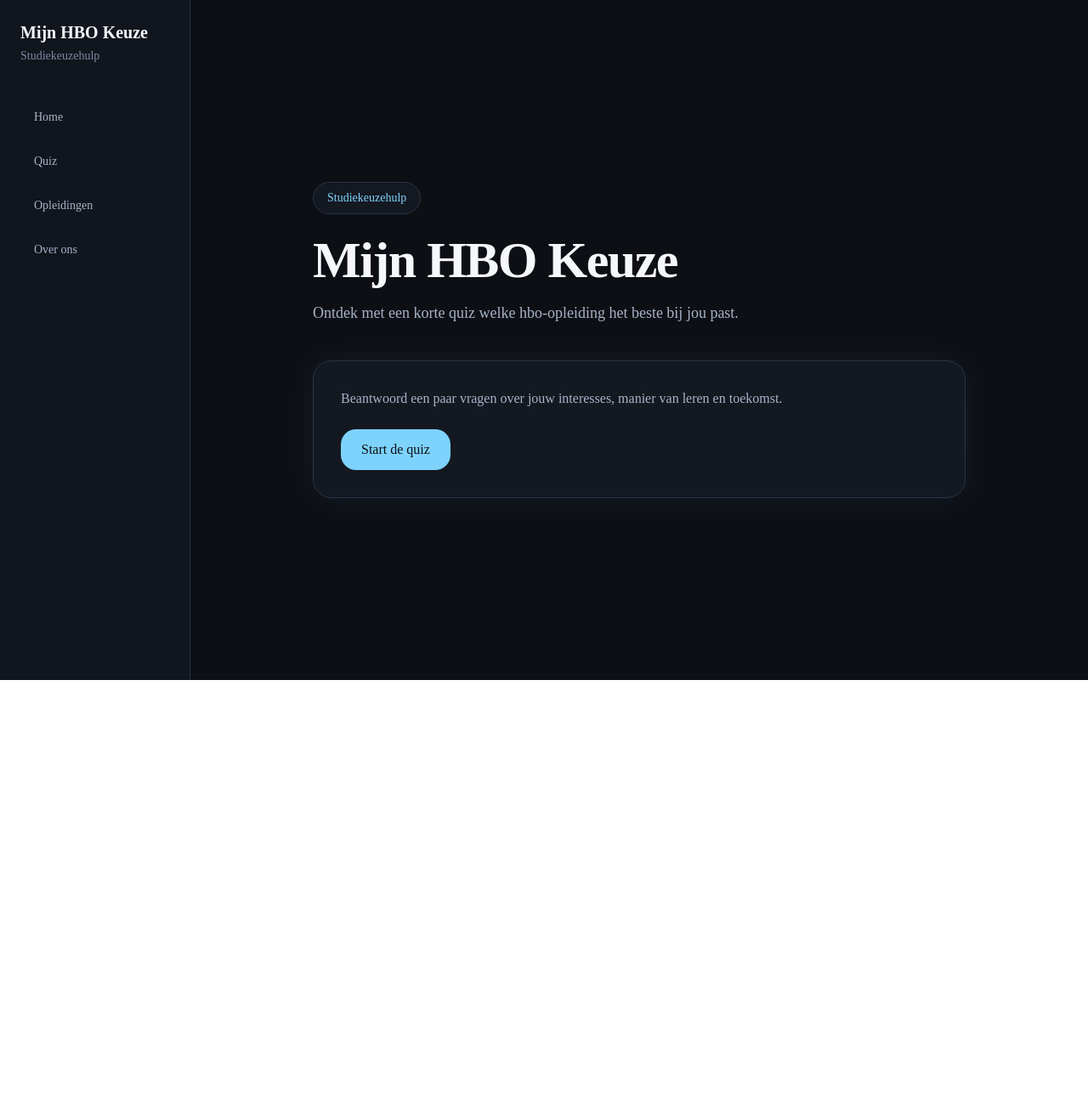
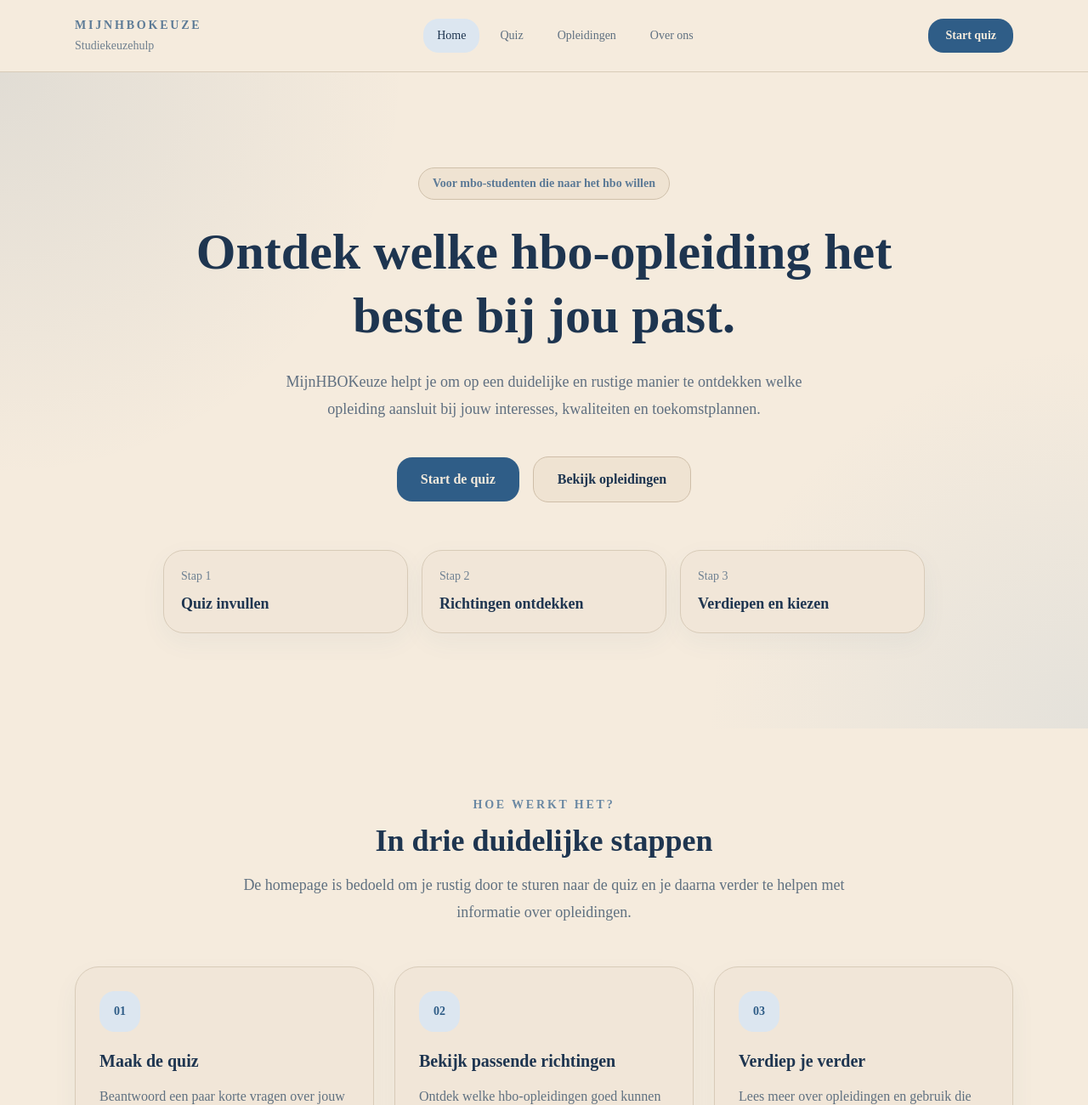
Before and after one commit to SejlaC/MijnHBOKeuze, a Next.js app: page / in a window 1280 px wide. Shown: the top 1300 px of the page at 85% size. Before the commit the page ends 800 px from the top, so only its background shows below. Built offline with nearby package versions, Linux system fonts and the light colour scheme.

Commit message:
redesign homepage with centered light mode and cleaner layout

```diff
--- a/src/app/page.tsx
+++ b/src/app/page.tsx
@@ -8,61 +8,240 @@ export default function HomePage() {
     { name: "Over ons", href: "/about-us" },
   ];
 
+  const steps = [
+    {
+      number: "01",
+      title: "Maak de quiz",
+      description:
+        "Beantwoord een paar korte vragen over jouw interesses, manier van leren en toekomst.",
+    },
+    {
+      number: "02",
+      title: "Bekijk passende richtingen",
+      description:
+        "Ontdek welke hbo-opleidingen goed kunnen aansluiten bij jouw profiel en voorkeuren.",
+    },
+    {
+      number: "03",
+      title: "Verdiep je verder",
+      description:
+        "Lees meer over opleidingen en gebruik die informatie om een betere studiekeuze te maken.",
+    },
+  ];
+
+  const benefits = [
+    {
+      title: "Duidelijke studiekeuzehulp",
+      description:
+        "MijnHBOKeuze helpt mbo-studenten om overzicht te krijgen in de mogelijkheden binnen het hbo.",
+    },
+    {
+      title: "Rustige en overzichtelijke pagina",
+      description:
+        "De informatie is duidelijk verdeeld, zodat je rustig kunt oriënteren zonder dat de pagina te druk wordt.",
+    },
+    {
+      title: "Gemaakt voor mbo naar hbo",
+      description:
+        "De inhoud is gericht op studenten die nadenken over hun volgende stap richting een hbo-opleiding.",
+    },
+  ];
+
   return (
-    //main container met achtergrond en tekstkleur
-    <main className="min-h-screen bg-[#0D0F14] text-[#F5F7FB]">
-      <div className="flex min-h-screen w-full">
-        <aside className="hidden w-56 flex-col border-r border-[#2A3345] bg-[#11151D] p-6 md:flex">
-          <div className="mb-10">
-            <h2 className="text-xl font-semibold">Mijn HBO Keuze</h2>
-            <p className="mt-1 text-sm text-[#7E8AA3]">Studiekeuzehulp</p>
+    <main className="min-h-screen bg-[#F5EBDD] text-[#1E3550]">
+      <header className="border-b border-[#D8CBB8] bg-[#F5EBDD]/95 backdrop-blur">
+        <div className="mx-auto flex max-w-6xl items-center justify-between px-6 py-5">
+          <div>
+            <p className="text-sm font-semibold uppercase tracking-[0.2em] text-[#5C7A96]">
+              MijnHBOKeuze
+            </p>
+            <p className="mt-1 text-sm text-[#6F7F8F]">Studiekeuzehulp</p>
           </div>
 
-          {/* navigatie-items worden met map functie gegenereerd */}
-          <nav className="space-y-2">
+          <nav className="hidden items-center gap-2 md:flex">
             {navItems.map((item) => (
               <Link
                 key={item.name}
                 href={item.href}
-                className="block w-full rounded-xl px-4 py-3 text-left text-sm text-[#A8B3C7] transition hover:bg-[#1B2230] hover:text-[#7DD3FC]"
+                className={`rounded-2xl px-4 py-2.5 text-sm font-medium transition-all duration-300 ${
+                  item.href === "/"
+                    ? "bg-[#DCE6F0] text-[#1E3550]"
+                    : "text-[#5E6F80] hover:bg-[#EADFD0] hover:text-[#1E3550]"
+                }`}
               >
                 {item.name}
               </Link>
             ))}
           </nav>
-        </aside>
 
-        <section className="flex flex-1 items-center justify-center px-6 py-12">
-          <div className="w-full max-w-3xl">
-            <div className="mb-6 inline-flex rounded-full border border-[#2A3345] bg-[#141821] px-4 py-2 text-sm text-[#7DD3FC]">
-              Studiekeuzehulp
+          <Link
+            href="/quiz"
+            className="rounded-2xl bg-[#2F5D87] px-5 py-2.5 text-sm font-semibold text-[#F5EBDD] transition-all duration-300 hover:-translate-y-0.5 hover:bg-[#264D71]"
+          >
+            Start quiz
+          </Link>
+        </div>
+      </header>
+
+      <section className="relative overflow-hidden">
+        <div className="absolute inset-0 bg-[radial-gradient(circle_at_top_left,rgba(47,93,135,0.10),transparent_32%),radial-gradient(circle_at_bottom_right,rgba(127,168,204,0.14),transparent_30%)]" />
+
+        <div className="relative mx-auto max-w-5xl px-6 py-20 text-center md:py-28">
+          <div className="inline-flex rounded-full border border-[#CFC0AA] bg-[#EFE3D2] px-4 py-2 text-sm font-semibold text-[#5C7A96]">
+            Voor mbo-studenten die naar het hbo willen
+          </div>
+
+          <h1 className="mx-auto mt-6 max-w-4xl text-4xl font-bold leading-tight md:text-6xl">
+            Ontdek welke hbo-opleiding het beste bij jou past.
+          </h1>
+
+          <p className="mx-auto mt-6 max-w-2xl text-lg leading-8 text-[#5F6F80]">
+            MijnHBOKeuze helpt je om op een duidelijke en rustige manier te
+            ontdekken welke opleiding aansluit bij jouw interesses, kwaliteiten
+            en toekomstplannen.
+          </p>
+
+          <div className="mt-10 flex flex-wrap items-center justify-center gap-4">
+            <Link
+              href="/quiz"
+              className="inline-flex items-center rounded-2xl bg-[#2F5D87] px-7 py-3.5 font-semibold text-[#F5EBDD] transition-all duration-300 hover:-translate-y-0.5 hover:bg-[#264D71]"
+            >
+              Start de quiz
+            </Link>
+
+            <Link
+              href="/opleidingen"
+              className="inline-flex items-center rounded-2xl border border-[#CFBEA8] bg-[#EFE3D2] px-7 py-3.5 font-semibold text-[#1E3550] transition-all duration-300 hover:bg-[#E7DAC8]"
+            >
+              Bekijk opleidingen
+            </Link>
+          </div>
+
+          <div className="mx-auto mt-14 grid max-w-4xl gap-4 md:grid-cols-3">
+            <div className="rounded-[24px] border border-[#D8CBB8] bg-[#F1E6D8] p-5 text-left shadow-[0_10px_30px_rgba(47,93,135,0.05)]">
+              <p className="text-sm text-[#6E8092]">Stap 1</p>
+              <p className="mt-2 text-lg font-semibold text-[#1E3550]">
+                Quiz invullen
+              </p>
             </div>
 
-            <h1 className="text-4xl font-bold tracking-tight md:text-6xl">
-              Mijn HBO Keuze
-            </h1>
+            <div className="rounded-[24px] border border-[#D8CBB8] bg-[#F1E6D8] p-5 text-left shadow-[0_10px_30px_rgba(47,93,135,0.05)]">
+              <p className="text-sm text-[#6E8092]">Stap 2</p>
+              <p className="mt-2 text-lg font-semibold text-[#1E3550]">
+                Richtingen ontdekken
+              </p>
+            </div>
 
-            <p className="mt-4 max-w-2xl text-lg leading-8 text-[#A8B3C7]">
-              Ontdek met een korte quiz welke hbo-opleiding het beste bij jou
-              past.
-            </p>
-
-            <div className="mt-10 rounded-3xl border border-[#2A3345] bg-[#141821] p-8 shadow-[0_0_40px_rgba(125,211,252,0.08)]">
-              <p className="mb-6 text-base text-[#A8B3C7]">
-                Beantwoord een paar vragen over jouw interesses, manier van
-                leren en toekomst.
+            <div className="rounded-[24px] border border-[#D8CBB8] bg-[#F1E6D8] p-5 text-left shadow-[0_10px_30px_rgba(47,93,135,0.05)]">
+              <p className="text-sm text-[#6E8092]">Stap 3</p>
+              <p className="mt-2 text-lg font-semibold text-[#1E3550]">
+                Verdiepen en kiezen
               </p>
-
-              <Link
-                href="/quiz"
-                className="inline-block rounded-2xl bg-[#7DD3FC] px-6 py-3 font-medium text-[#0D0F14] transition hover:bg-[#38BDF8]"
-              >
-                Start de quiz
-              </Link>
             </div>
           </div>
-        </section>
-      </div>
+        </div>
+      </section>
+
+      <section className="mx-auto max-w-6xl px-6 py-16 md:py-20">
+        <div className="mx-auto max-w-3xl text-center">
+          <p className="text-sm font-semibold uppercase tracking-[0.2em] text-[#6A88A3]">
+            Hoe werkt het?
+          </p>
+          <h2 className="mt-3 text-3xl font-bold md:text-4xl">
+            In drie duidelijke stappen
+          </h2>
+          <p className="mt-4 text-lg leading-8 text-[#607181]">
+            De homepage is bedoeld om je rustig door te sturen naar de quiz en
+            je daarna verder te helpen met informatie over opleidingen.
+          </p>
+        </div>
+
+        <div className="mt-12 grid gap-6 md:grid-cols-3">
+          {steps.map((step) => (
+            <article
+              key={step.number}
+              className="rounded-[28px] border border-[#D8CBB8] bg-[#F1E6D8] p-7 shadow-[0_12px_30px_rgba(47,93,135,0.05)] transition-all duration-300 hover:-translate-y-1 hover:bg-[#EEE2D2]"
+            >
+              <div className="flex h-12 w-12 items-center justify-center rounded-2xl bg-[#DCE6F0] text-sm font-bold text-[#2F5D87]">
+                {step.number}
+              </div>
+
+              <h3 className="mt-5 text-xl font-semibold text-[#1E3550]">
+                {step.title}
+              </h3>
+              <p className="mt-3 leading-8 text-[#607181]">
+                {step.description}
+              </p>
+            </article>
+          ))}
+        </div>
+      </section>
+
+      <section className="border-y border-[#D8CBB8] bg-[#EFE3D2]">
+        <div className="mx-auto max-w-6xl px-6 py-16 md:py-20">
+          <div className="mx-auto max-w-3xl text-center">
+            <p className="text-sm font-semibold uppercase tracking-[0.2em] text-[#6A88A3]">
+              Waarom MijnHBOKeuze?
+            </p>
+            <h2 className="mt-3 text-3xl font-bold md:text-4xl">
+              Een rustige start voor je studiekeuze
+            </h2>
+            <p className="mt-4 text-lg leading-8 text-[#607181]">
+              Deze website is gemaakt om studiekeuze overzichtelijker te maken
+              voor studenten die willen doorstromen naar het hbo.
+            </p>
+          </div>
+
+          <div className="mt-12 grid gap-6 md:grid-cols-3">
+            {benefits.map((benefit) => (
+              <article
+                key={benefit.title}
+                className="rounded-[28px] border border-[#D8CBB8] bg-[#F5EBDD] p-7 shadow-[0_10px_25px_rgba(47,93,135,0.04)]"
+              >
+                <h3 className="text-xl font-semibold text-[#1E3550]">
+                  {benefit.title}
+                </h3>
+                <p className="mt-3 leading-8 text-[#607181]">
+                  {benefit.description}
+                </p>
+              </article>
+            ))}
+          </div>
+        </div>
+      </section>
+
+      <section className="mx-auto max-w-5xl px-6 py-16 text-center md:py-20">
+        <div className="rounded-[32px] border border-[#D8CBB8] bg-[linear-gradient(135deg,rgba(220,230,240,0.9),rgba(239,227,210,0.95))] px-8 py-12 shadow-[0_16px_40px_rgba(47,93,135,0.06)] md:px-12">
+          <p className="text-sm font-semibold uppercase tracking-[0.2em] text-[#6A88A3]">
+            Klaar om te beginnen?
+          </p>
+
+          <h2 className="mt-3 text-3xl font-bold md:text-4xl">
+            Zet de eerste stap richting jouw hbo-keuze
+          </h2>
+
+          <p className="mx-auto mt-4 max-w-2xl text-lg leading-8 text-[#607181]">
+            Start met de quiz en ontdek welke opleidingen mogelijk goed passen
+            bij jouw interesses en toekomst.
+          </p>
+
+          <div className="mt-8 flex flex-wrap items-center justify-center gap-4">
+            <Link
+              href="/quiz"
+              className="inline-flex items-center rounded-2xl bg-[#2F5D87] px-7 py-3.5 font-semibold text-[#F5EBDD] transition-all duration-300 hover:-translate-y-0.5 hover:bg-[#264D71]"
+            >
+              Start de quiz
+            </Link>
+
+            <Link
+              href="/about-us"
+              className="inline-flex items-center rounded-2xl border border-[#CFBEA8] bg-[#F1E6D8] px-7 py-3.5 font-semibold text-[#1E3550] transition-all duration-300 hover:bg-[#E9DDCC]"
+            >
+              Meer over ons
+            </Link>
+          </div>
+        </div>
+      </section>
     </main>
   );
 }
```
